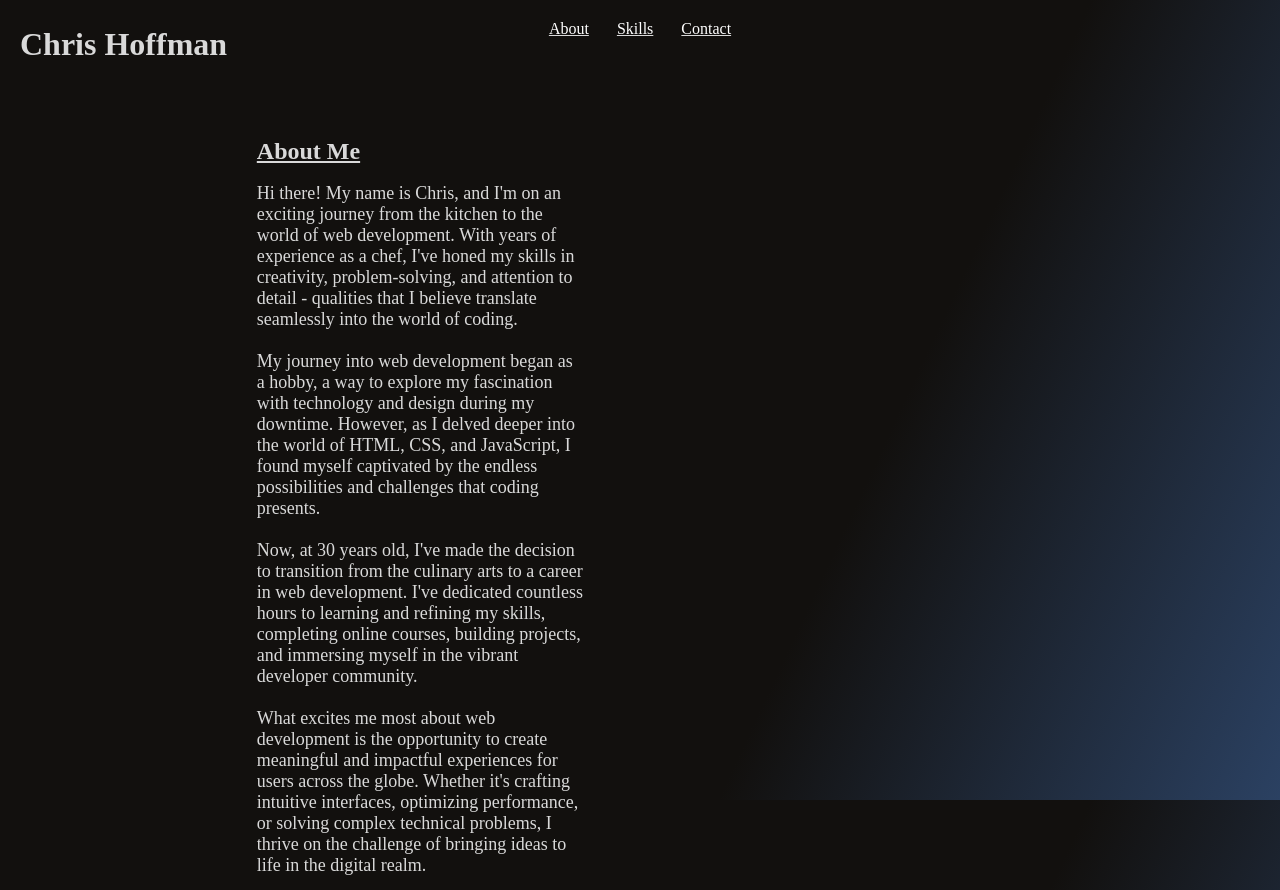
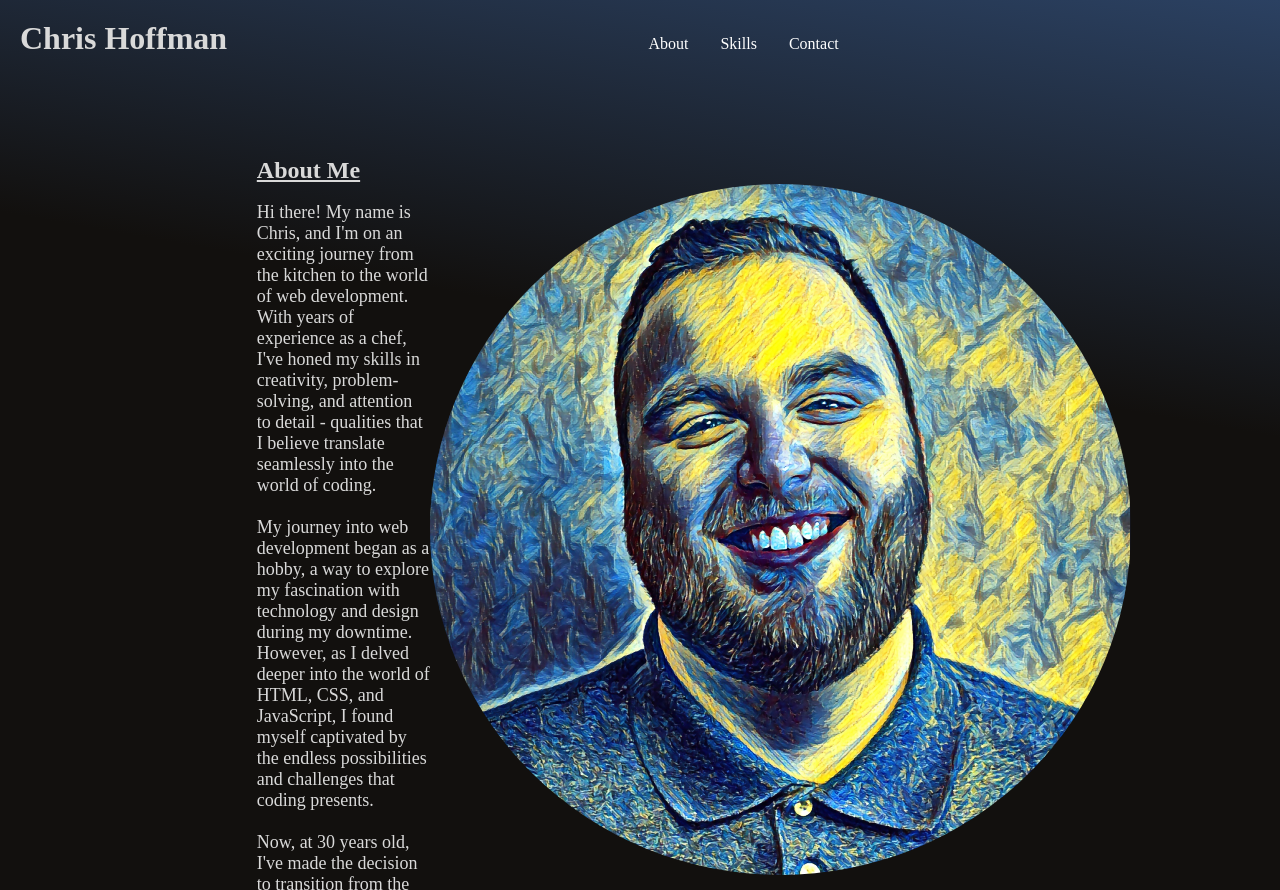
Before and after one commit to Hoffc035/DevPortfolio, a plain HTML site: page index.html in a window 1280 px wide. Shown: the top 890 px of the page. Drawn offline with Linux system fonts and the light colour scheme.

Commit message:
Adding styling and photo
Add styling and photo to that About Me section, adjust current skills as well as fix navbar spacing, layout, and add a glow.

```diff
--- a/index.html
+++ b/index.html
@@ -24,6 +24,8 @@
     <section id="about">
         <div class="container">
             <h2 class="about-title">About Me</h2>
+            <div class="about-content">
+            <img class="my-pic" alt="Chris Hoffman" src="me.png">
             <br>
             <p class="about-me">Hi there! My name is Chris, and I'm on an exciting journey from the kitchen to the world of web development. With years of experience as a chef, I've honed my skills in creativity, problem-solving, and attention to detail - qualities that I believe translate seamlessly into the world of coding.
                 <br>
@@ -44,6 +46,7 @@
                 <br>
                 <br>
                 Let's build something amazing together!</p>
+            </div>
         </div>
     </section>
 
--- a/styles.css
+++ b/styles.css
@@ -1,6 +1,5 @@
 html {
-    background-color: #2b4162;
-    background-image: linear-gradient(295deg, #2b4162 0%, #12100e 34%);
+    background-color: #12100e;
     height: 100%;
     width: 100%;
     color: #D9D9D9;
@@ -11,6 +10,10 @@ html {
     padding: 0 20px;
     margin-left: 18%;
     margin-top: 50px;
+}
+
+body {
+    background-image: linear-gradient(190deg, #2b4162 0%, #12100e 21%);
 }
 
 header {
@@ -27,12 +30,12 @@ header {
 nav ul {
     list-style-type: none;
     padding: 0;
+    font-size: 32px;
 }
 
 nav ul li {
     display: inline-block;
     margin-bottom: 30px;
-    text-decoration: underline;
 }
 
 nav ul li a {
@@ -44,11 +47,32 @@ nav ul li a {
 }
 
 nav ul li a:hover {
-    background-color: rgba(255, 255, 255, 0.1); /* Add a subtle hover effect */
+    /* background-color: rgba(255, 255, 255, 0.1);  Add a subtle hover effect */
+    -webkit-animation: glow 1s ease-in-out infinite alternate;
+    -moz-animation: glow 1s ease-in-out infinite alternate;
+    animation: glow 1s ease-in-out infinite alternate;
 }
 
 #about {
     margin: 0px 10px;
+    display: flex;
+    align-items: center;
+    justify-content: center;
+}
+
+.my-pic {
+    border-radius: 50%;
+    float:right;
+    margin-right: 12%;
+}
+
+.about-me {
+    font-size: 18px;
+    width: 33%;
+ }
+
+ .about-content {
+    flex-grow: 1;
 }
 
 .skill {
@@ -57,32 +81,16 @@ nav ul li a:hover {
     vertical-align: middle;
 }
 
-
 .projects {
     display: grid;
     grid-template-columns: repeat(auto-fit, minmax(200px, 1fr));
     grid-gap: 20px;
 }
 
-.about-me {
-    width: 33%;
-    font-size: 18px;
-}
-
 #title-name {
-    position: absolute;
-    top: 50%;
-    transform: translateY(-50%);
-    left: 20px; /* Adjust as needed */
-}
-
-/* Interactive item style */
-#contactButton {
-    padding: 10px 20px;
-    background-color: #007bff;
-    color: #fff;
-    border: none;
-    cursor: pointer;
+    display: inline-flex;
+    float: left;
+    align-self: center;
 }
 
 .skill-text {
@@ -113,6 +121,27 @@ nav ul li a:hover {
     background-color: #0056b3;
 }
 
+#not-done {
+    display: none;
+}
+
+/* Interactive item style */
+#contactButton {
+    padding: 10px 20px;
+    background-color: #007bff;
+    color: #fff;
+    border: none;
+    cursor: pointer;
+}
+
+@keyframes glow {
+    from {
+      text-shadow: 0 0 10px #fff, 0 0 20px #fff, 0 0 30px 0000FF, 0 0 40px 0000FF, 0 0 50px 0000FF, 0 0 60px 0000FF, 0 0 70px 0000FF;
+    }
+    to {
+      text-shadow: 0 0 20px #fff, 0 0 30px #2b4162, 0 0 40px #2b4162, 0 0 50px #2b4162, 0 0 60px #2b4162, 0 0 70px #2b4162, 0 0 80px #2b4162;
+    }
+  }
 
 /* Media styling */
 * {
```
Also changed, not shown: me.png (added).
